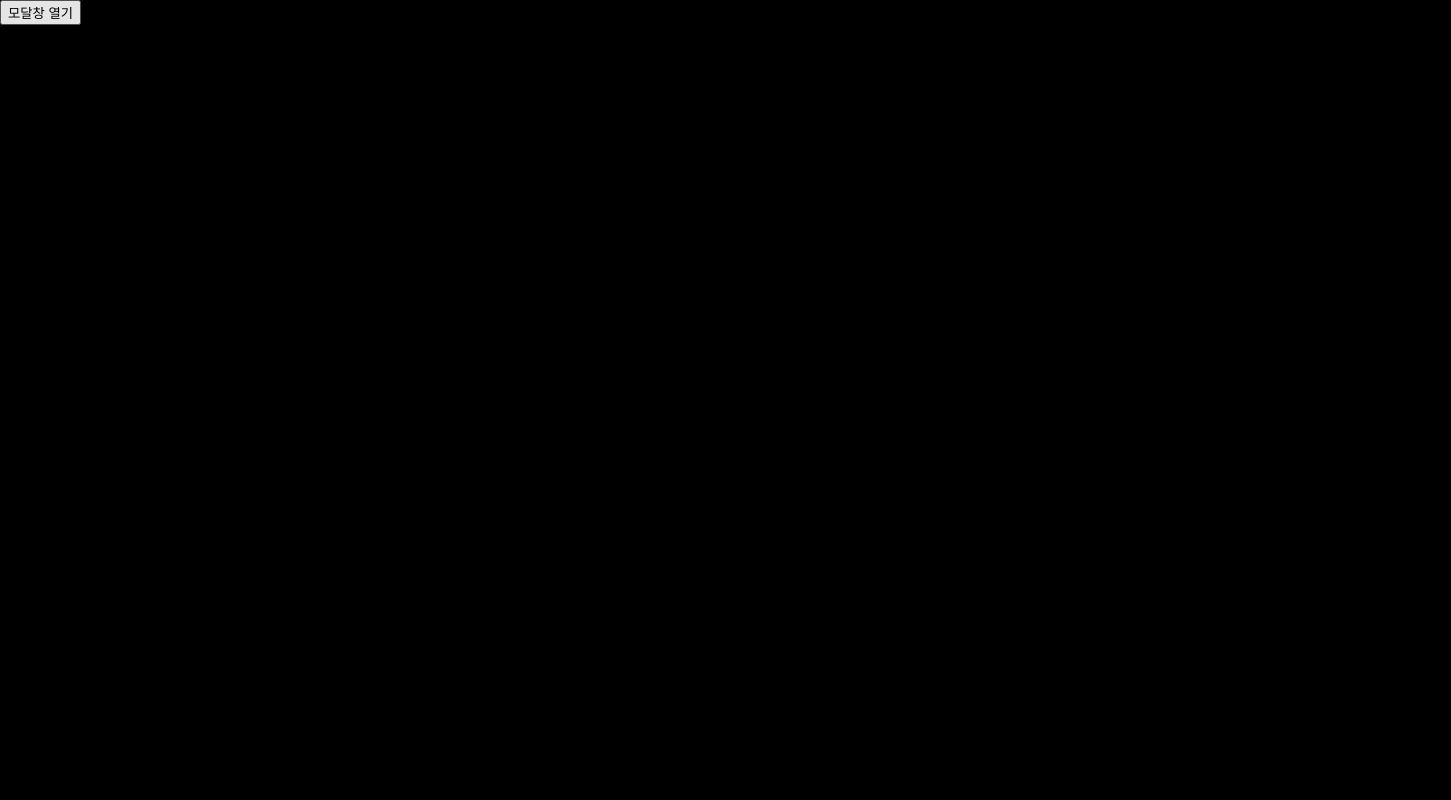
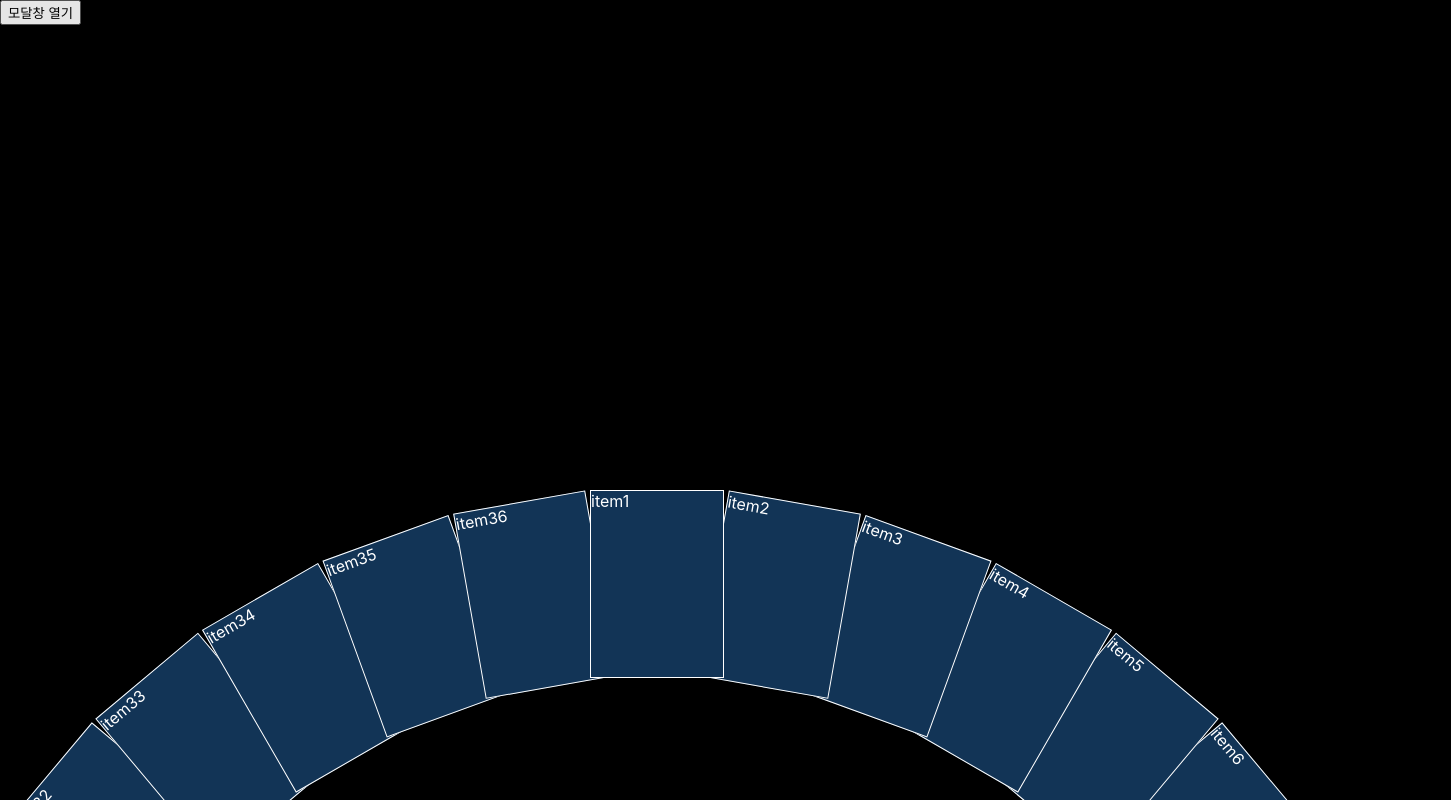
Before and after one commit to ajou-only-five/AOF-Frontend, a React (Create React App) app: page / in a window 1280 px wide. Shown: the top 800 px of the page, 1451 px wide, since content can reach past the window. Built offline with nearby package versions, Linux system fonts and the light colour scheme.

Commit message:
FEAT: CalendarNavigator prototype

```diff
--- /dev/null
+++ b/src/components/CalendarNavigator/CalendarNavigator.jsx
@@ -0,0 +1,53 @@
+import React from "react";
+
+function CalendarNavigator() {
+  return (
+    <div>
+      <div
+        style={{
+          position: "absolute",
+          bottom: "-80%",
+          left: "50%",
+          transform: "translate(-60%)",
+        }}
+      >
+        <div
+          className="container"
+          style={{
+            width: 500,
+            height: 500,
+            borderRadius: "50%",
+            position: "relative",
+          }}
+        >
+          {[...Array(36)].fill().map((el, i) => {
+            return (
+              <div
+                style={{
+                  position: "absolute",
+                  width: 110 * 1.2,
+                  height: 155 * 1.2,
+                  border: "1px solid white",
+                  transform: `rotate(${
+                    270 + 10 * i
+                  }deg) translate(${700}px) rotate(${
+                    -270 - 10 * i + 10 * i
+                  }deg)`,
+                  zIndex: `${Math.abs(18 - i)}`,
+                  top: "50%",
+                  left: "50%",
+
+                  background: "#123456",
+                }}
+              >
+                item{i + 1}
+              </div>
+            );
+          })}
+        </div>
+      </div>
+    </div>
+  );
+}
+
+export default CalendarNavigator;
--- a/src/index.css
+++ b/src/index.css
@@ -1,13 +1,21 @@
+html {
+  width: 100%;
+  height: 100%;
+}
+
 body {
+  width: 100%;
+  height: 100%;
   margin: 0;
-  font-family: -apple-system, BlinkMacSystemFont, 'Segoe UI', 'Roboto', 'Oxygen',
-    'Ubuntu', 'Cantarell', 'Fira Sans', 'Droid Sans', 'Helvetica Neue',
+  font-family: -apple-system, BlinkMacSystemFont, "Segoe UI", "Roboto", "Oxygen",
+    "Ubuntu", "Cantarell", "Fira Sans", "Droid Sans", "Helvetica Neue",
     sans-serif;
   -webkit-font-smoothing: antialiased;
   -moz-osx-font-smoothing: grayscale;
+  overflow: hidden;
 }
 
 code {
-  font-family: source-code-pro, Menlo, Monaco, Consolas, 'Courier New',
+  font-family: source-code-pro, Menlo, Monaco, Consolas, "Courier New",
     monospace;
 }
--- a/src/page/MainPage.jsx
+++ b/src/page/MainPage.jsx
@@ -2,6 +2,7 @@ import React, { useState } from "react";
 
 import MyModal from "../components/Modal/MyModal";
 import MyComponent from "../components/MyComponent";
+import CalendarNavigator from "../components/CalendarNavigator/CalendarNavigator";
 
 function Mainpage() {
   const [isOpen, setIsOpen] = useState(false);
@@ -17,6 +18,9 @@ function Mainpage() {
           <button onClick={showModal}>모달창 열기</button>
           {isOpen && <MyModal setIsOpen={setIsOpen} el={<MyComponent />} />}
         </div>
+        <div>
+          <CalendarNavigator />
+        </div>
       </div>
     </div>
   );
```
Also changed, not shown: 11 other files (tests, documents, lock files or other folders).
